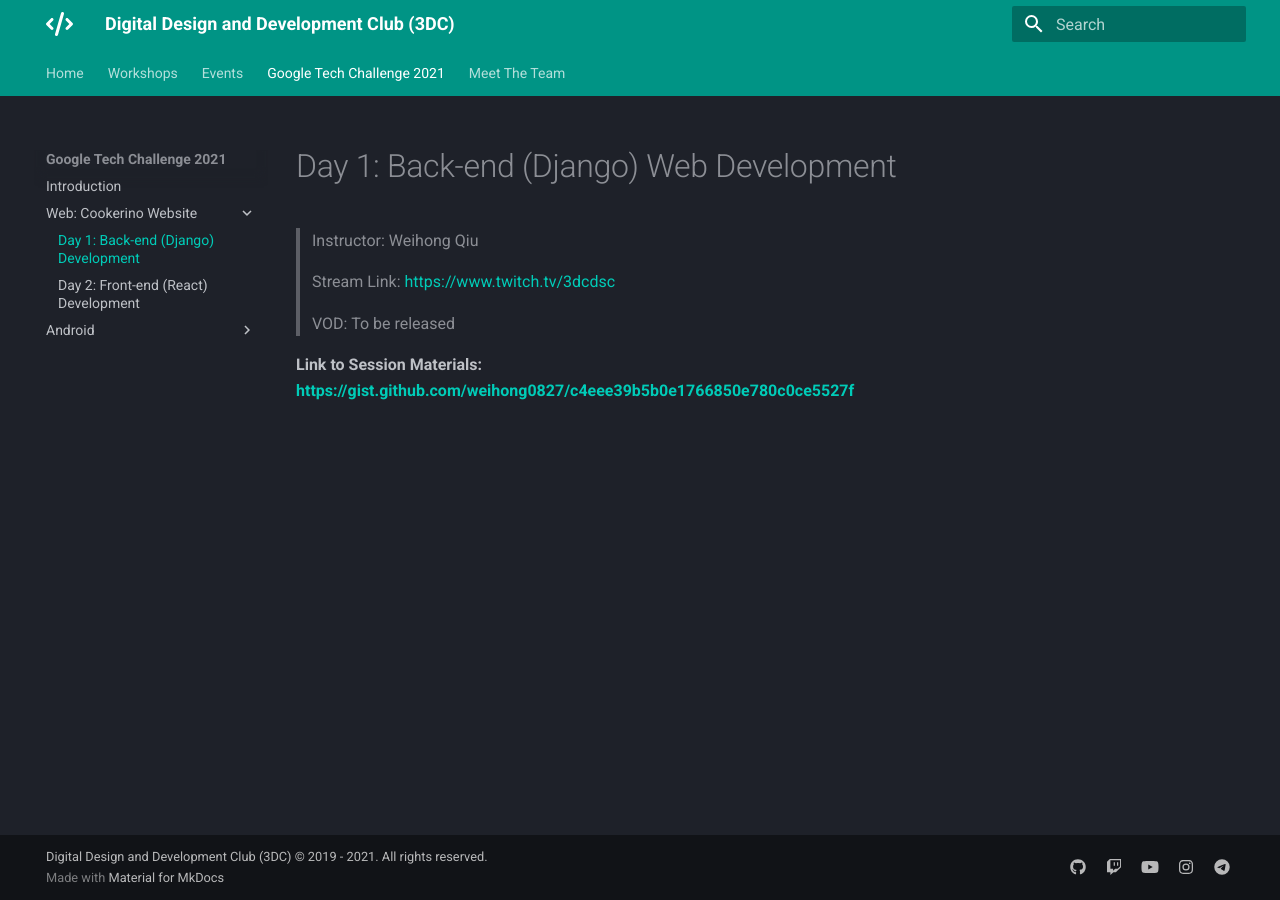
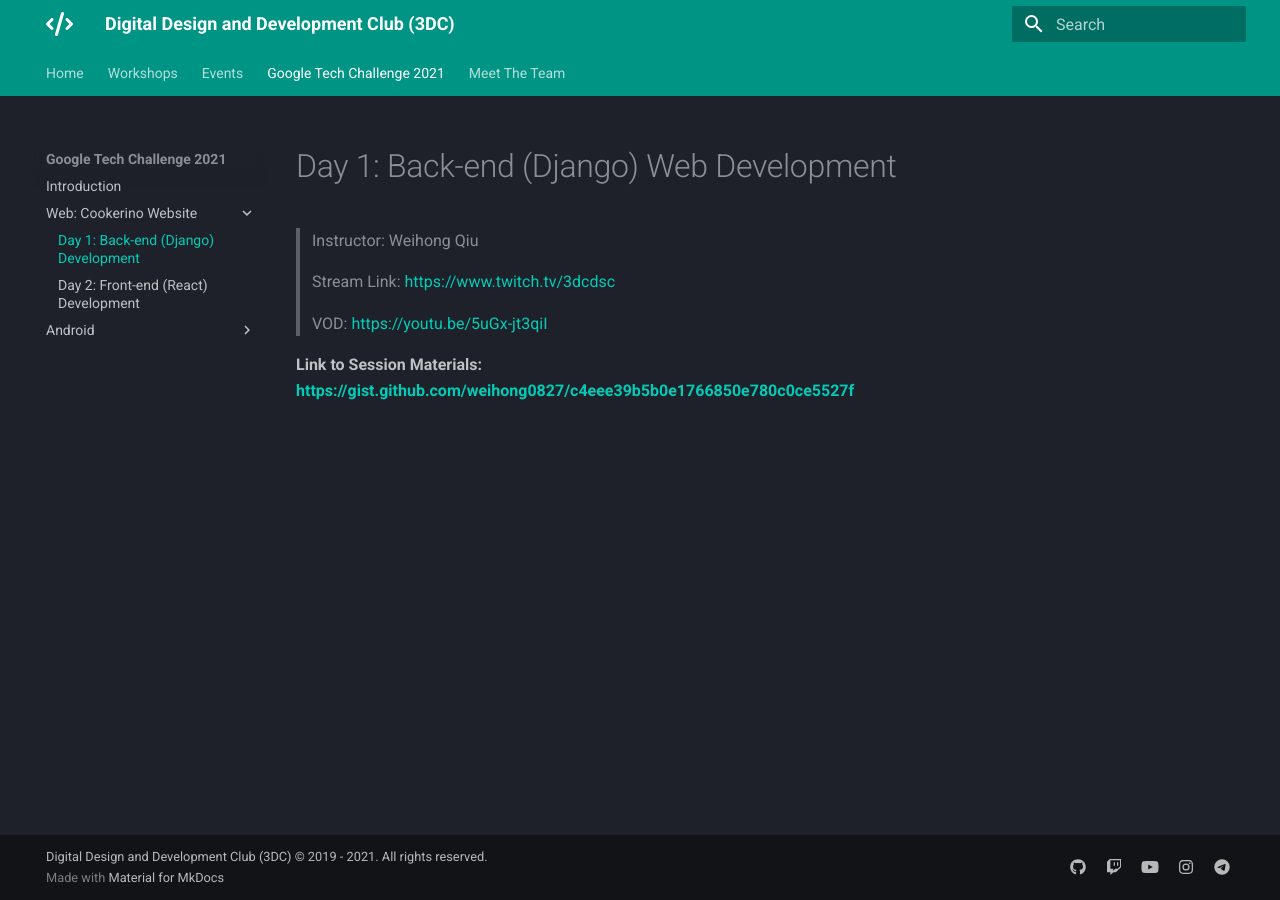
Before and after one commit to SHSR2001/3dcdsc.github.io, an MkDocs documentation site: the page built from docs/gtc/web/day1.md, in a window 1280 px wide. Built offline with MkDocs 1.6.1 and Material for MkDocs 9.7.7, drawn with Linux system fonts in a browser that asks for light colours.

Commit message:
add vod for web dev s1

```diff
--- a/docs/gtc/web/day1.md
+++ b/docs/gtc/web/day1.md
@@ -4,6 +4,6 @@
 >
 > Stream Link: <https://www.twitch.tv/3dcdsc>
 >
-> VOD: To be released
+> VOD: <https://youtu.be/5uGx-jt3qiI>
 
 **Link to Session Materials: <https://gist.github.com/weihong0827/c4eee39b5b0e1766850e780c0ce5527f>**
```
